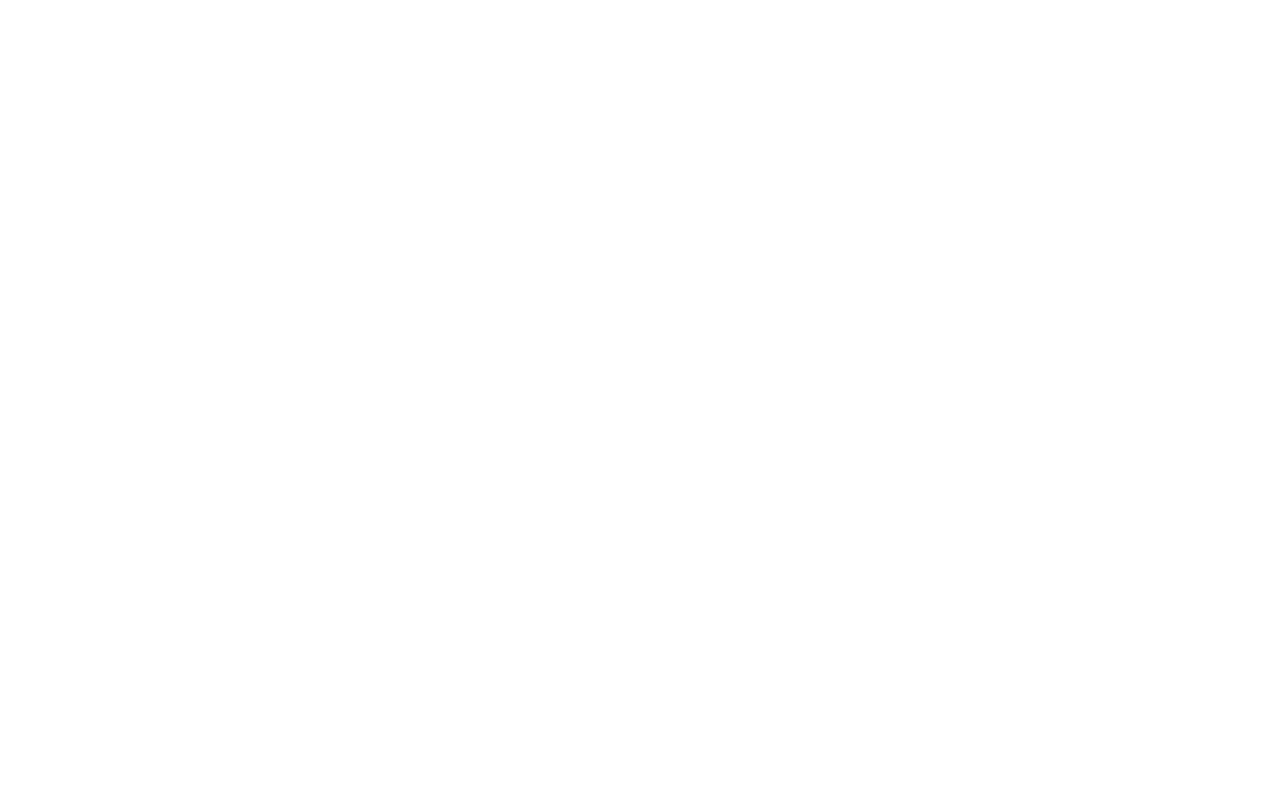
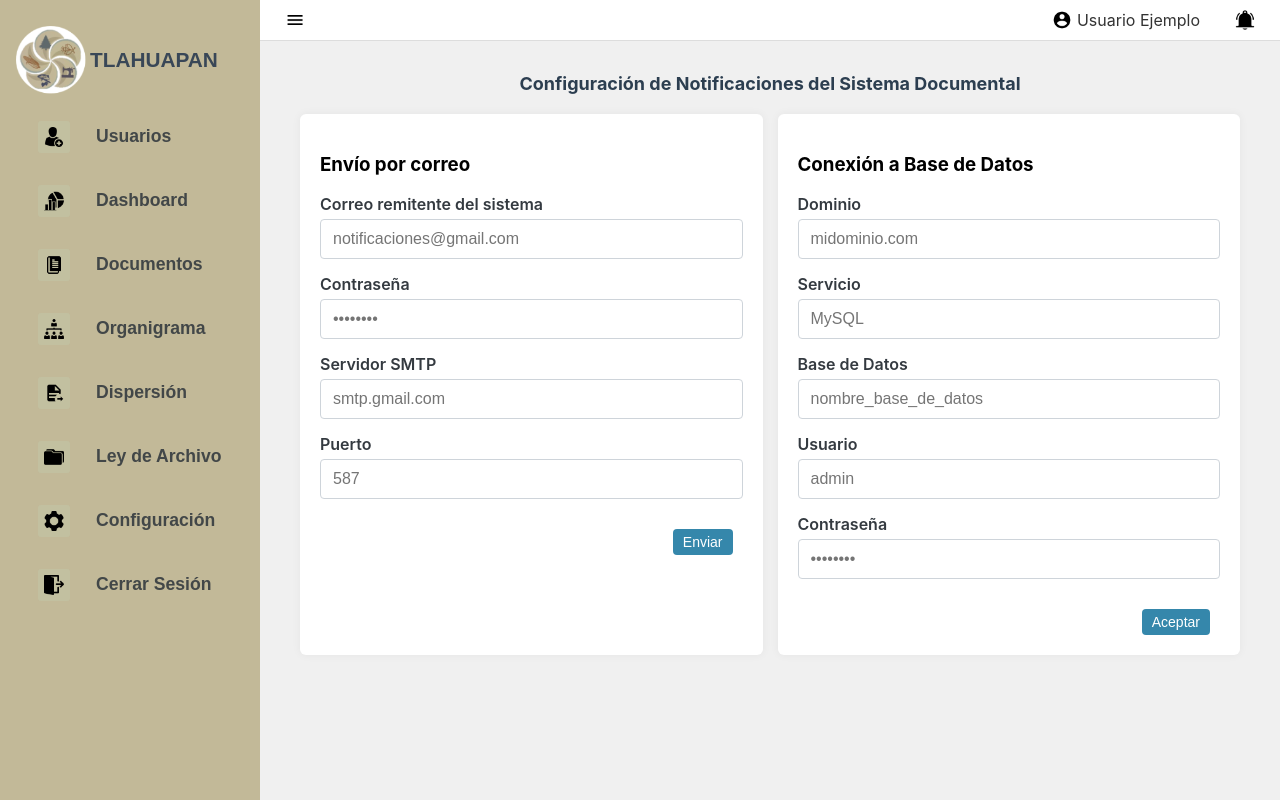
Before and after one commit to miriam-p22/sistema-documental, a React (Create React App) app: page /Configuracion in a window 1280 px wide. Before the commit this address had no page. Built offline with nearby package versions, Linux system fonts and the light colour scheme.

Commit message:
Agregue un nuevo view Configuracion.jsx yConfiguracion.css ademas de que lo importe en App.js

```diff
--- a/src/App.js
+++ b/src/App.js
@@ -4,6 +4,7 @@
 import Usuarios from "./views/Usuarios";
 import Dispersion from "./views/Dispersion";
 import Organigrama from "./views/Organigrama";
+import Configuracion from "./views/Configuracion";
 import "./App.css";
 
 function App() {
@@ -16,6 +17,7 @@
           <Route path="Usuarios" element={<Usuarios />} />
          <Route path="Dispersion" element={<Dispersion />} />
           <Route path="organigrama" element={<Organigrama />} />
+          <Route path="Configuracion" element={<Configuracion />} />
         </Route>
 
       </Routes>
--- /dev/null
+++ b/src/styles/Configuracion.css
@@ -0,0 +1,50 @@
+/* Contenedor principal */
+.content-area {
+  padding: 5px 15px;
+  flex-grow: 1;
+}
+
+/* Contenedor interno centrado */
+.container {
+  width: 100%;
+  max-width: 1200px;
+  margin: 0 auto;
+  padding: 0;
+}
+
+/* Título de la pantalla */
+h2 {
+  text-align: center;
+  margin: 2px 0 8px 0;
+  margin-bottom: 20px;
+  color: #2c3e50;
+  font-size: 18px;
+}
+
+/* Grid de los cards */
+.top-grid {
+  display: grid;
+  grid-template-columns: repeat(2, 1fr); /* 2 cards por fila */
+  gap: 15px; /* espacio entre cards */
+}
+
+/* Media queries para adaptabilidad */
+@media (max-width: 900px) {
+  .top-grid {
+    grid-template-columns: 1fr 1fr; /* dos columnas en pantallas medianas */
+  }
+}
+
+@media (max-width: 600px) {
+  .top-grid {
+    grid-template-columns: 1fr; /* una columna en pantallas pequeñas */
+  }
+}
+
+/* Contenedor para alinear botones a la derecha dentro de cada card */
+.row {
+  display: flex;
+  justify-content: flex-end;
+  gap: 10px;
+  margin-top: 15px;
+}
--- /dev/null
+++ b/src/views/Configuracion.jsx
@@ -0,0 +1,154 @@
+import React, { Component } from "react";
+import Card from "../components/Card";
+import CampoFormulario from "../components/CampoFormulario";
+import BotonReutilizable from "../components/BotonReutilizable";
+import "../styles/Configuracion.css";
+
+class Configuracion extends Component {
+  constructor(props) {
+    super(props);
+
+    // Estado centralizado SIN hooks
+    this.state = {
+      // correo
+      correoRemitente: "",
+      password: "",
+      servidorSmtp: "",
+      puerto: "",
+
+      // BD
+      dominio: "",
+      servicio: "",
+      basedatos: "",
+      usuario: "",
+      contrasena: "",
+    };
+  }
+
+  // Métodos
+  enviarCorreo = () => {
+    console.log("Configuración correo:", {
+      correoRemitente: this.state.correoRemitente,
+      password: this.state.password,
+      servidorSmtp: this.state.servidorSmtp,
+      puerto: this.state.puerto,
+    });
+  };
+
+  aceptarBaseDatos = () => {
+    console.log("Configuración BD:", {
+      dominio: this.state.dominio,
+      servicio: this.state.servicio,
+      basedatos: this.state.basedatos,
+      usuario: this.state.usuario,
+      contrasena: this.state.contrasena,
+    });
+  };
+
+  // Helper de actualización de estado
+  handleChange = (campo, valor) => {
+    this.setState({ [campo]: valor });
+  };
+
+  render() {
+    return (
+      <div className="content-area">
+        <div className="container">
+          <h2>Configuración de Notificaciones del Sistema Documental</h2>
+
+          <div className="top-grid">
+            {/* CARD 1: Envío por correo */}
+            <Card className="section">
+              <h3>Envío por correo</h3>
+
+              <CampoFormulario
+                label="Correo remitente del sistema"
+                type="email"
+                placeholder="notificaciones@gmail.com"
+                value={this.state.correoRemitente}
+                onChange={(e) => this.handleChange("correoRemitente", e.target.value)}
+              />
+
+              <CampoFormulario
+                label="Contraseña"
+                type="password"
+                placeholder="••••••••"
+                value={this.state.password}
+                onChange={(e) => this.handleChange("password", e.target.value)}
+              />
+
+              <CampoFormulario
+                label="Servidor SMTP"
+                placeholder="smtp.gmail.com"
+                value={this.state.servidorSmtp}
+                onChange={(e) => this.handleChange("servidorSmtp", e.target.value)}
+              />
+
+              <CampoFormulario
+                label="Puerto"
+                placeholder="587"
+                value={this.state.puerto}
+                onChange={(e) => this.handleChange("puerto", e.target.value)}
+              />
+
+              <div className="row">
+                <BotonReutilizable onClick={this.enviarCorreo}>
+                  Enviar
+                </BotonReutilizable>
+              </div>
+            </Card>
+
+            {/* CARD 2: Conexión a base de datos */}
+            <Card className="section">
+              <h3>Conexión a Base de Datos</h3>
+
+              <CampoFormulario
+                label="Dominio"
+                placeholder="midominio.com"
+                value={this.state.dominio}
+                onChange={(e) => this.handleChange("dominio", e.target.value)}
+              />
+
+              <CampoFormulario
+                label="Servicio"
+                placeholder="MySQL"
+                value={this.state.servicio}
+                onChange={(e) => this.handleChange("servicio", e.target.value)}
+              />
+
+              <CampoFormulario
+                label="Base de Datos"
+                placeholder="nombre_base_de_datos"
+                value={this.state.basedatos}
+                onChange={(e) => this.handleChange("basedatos", e.target.value)}
+              />
+
+              <CampoFormulario
+                label="Usuario"
+                placeholder="admin"
+                value={this.state.usuario}
+                onChange={(e) => this.handleChange("usuario", e.target.value)}
+              />
+
+              <CampoFormulario
+                label="Contraseña"
+                type="password"
+                placeholder="••••••••"
+                value={this.state.contrasena}
+                onChange={(e) => this.handleChange("contrasena", e.target.value)}
+              />
+
+              <div className="row">
+                <BotonReutilizable onClick={this.aceptarBaseDatos}>
+                  Aceptar
+                </BotonReutilizable>
+              </div>
+            </Card>
+          </div>
+        </div>
+      </div>
+    );
+  }
+}
+
+export default Configuracion;
```
